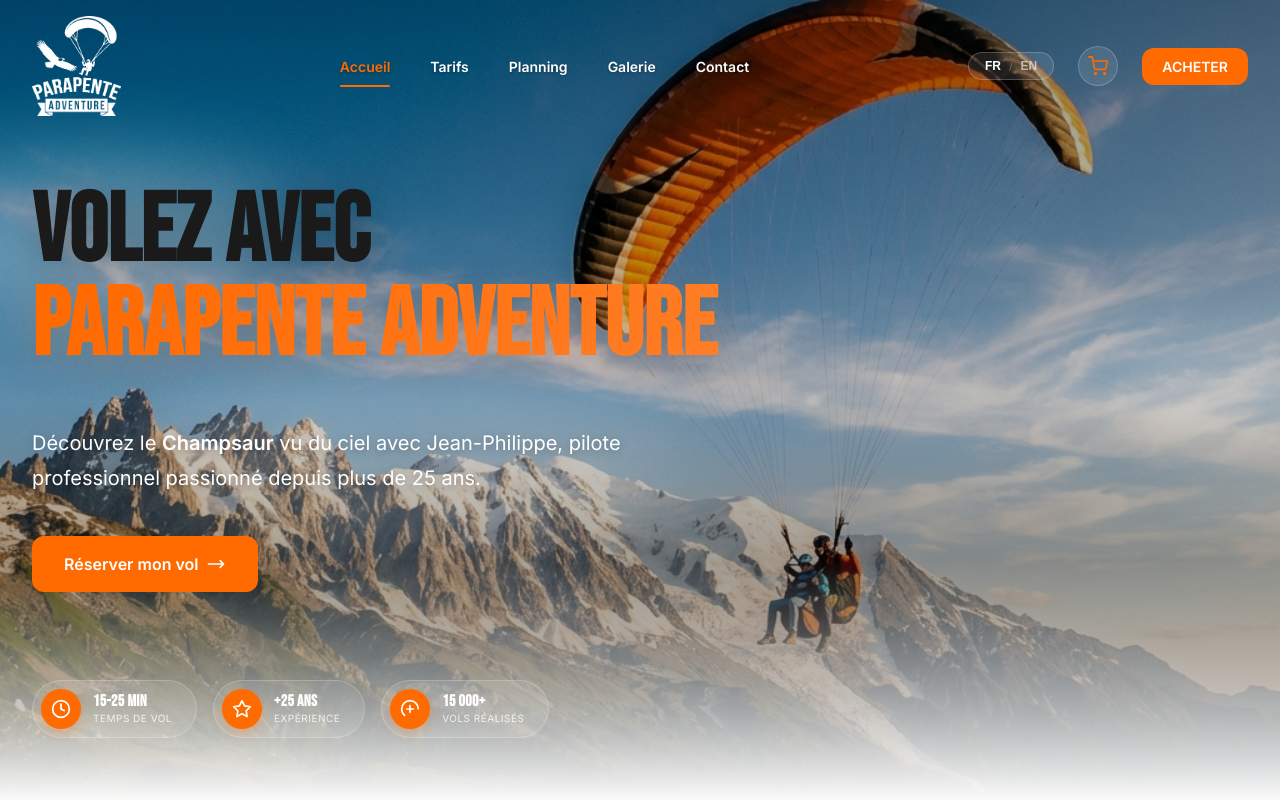
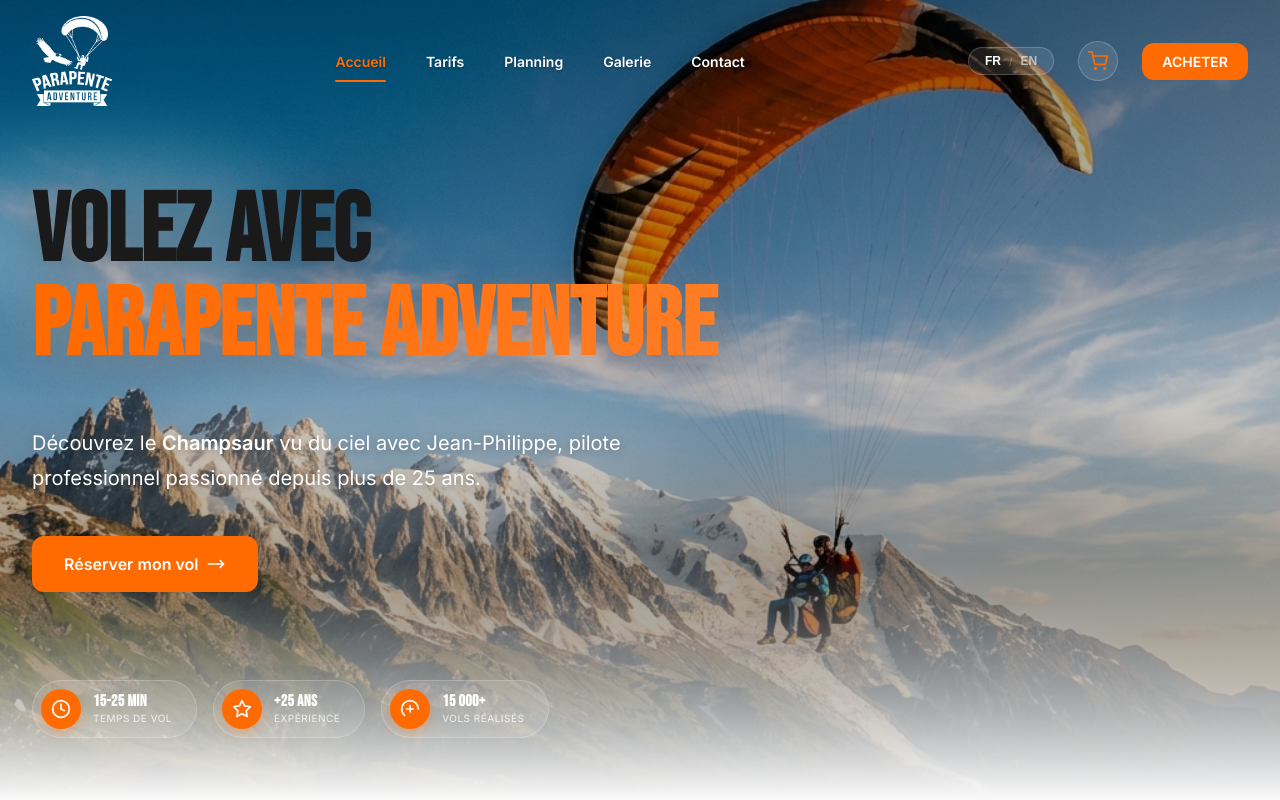
Before and after one commit to parapente-jp/parapente-adventure, a Next.js app: page / in a window 1280 px wide. Shown: the top 800 px of the page. Built offline with nearby package versions, Linux system fonts and the light colour scheme; a web font is replaced by a local one.

Commit message:
design: fine-tune navbar alignment and logo scaling

```diff
--- a/src/components/layout/Header.module.css
+++ b/src/components/layout/Header.module.css
@@ -25,6 +25,7 @@
     align-items: center;
     justify-content: space-between;
     gap: var(--space-10);
+    min-height: 80px;
 }
 
 /* Logo */
@@ -37,7 +38,7 @@
 }
 
 .logoImg {
-    height: 100px;
+    height: 90px;
     width: auto;
     display: block;
     transition: all var(--transition-base);
@@ -45,7 +46,7 @@
 }
 
 .header.scrolled .logoImg {
-    height: 70px;
+    height: 60px;
     filter: none;
 }
 
```
